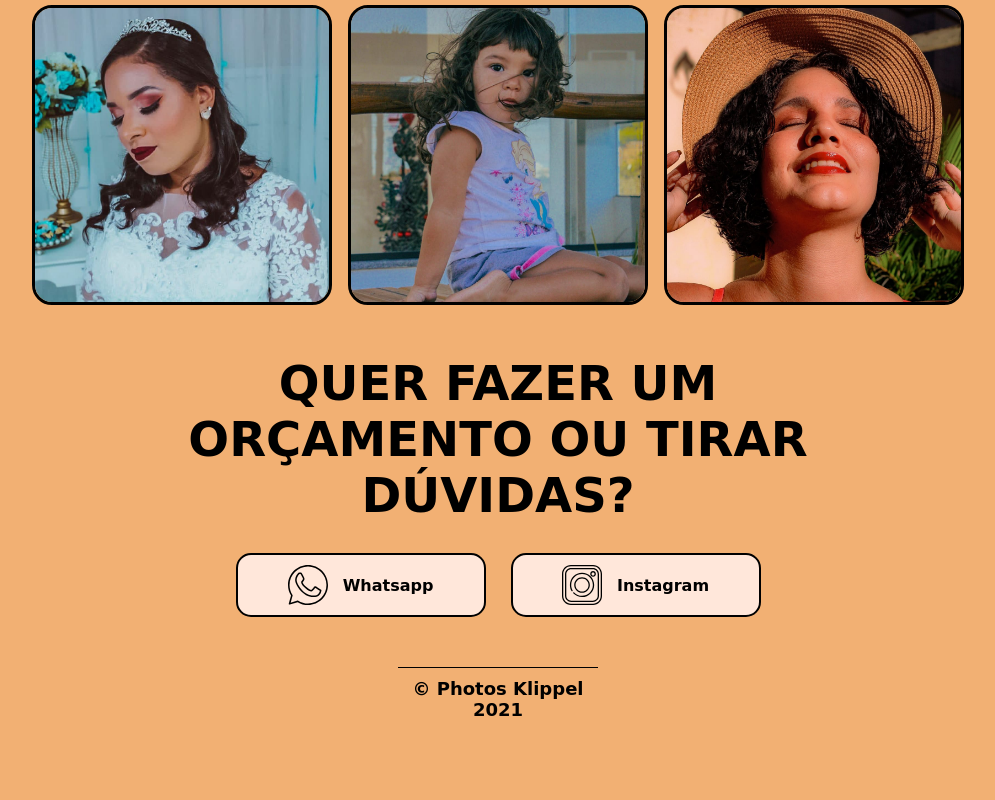
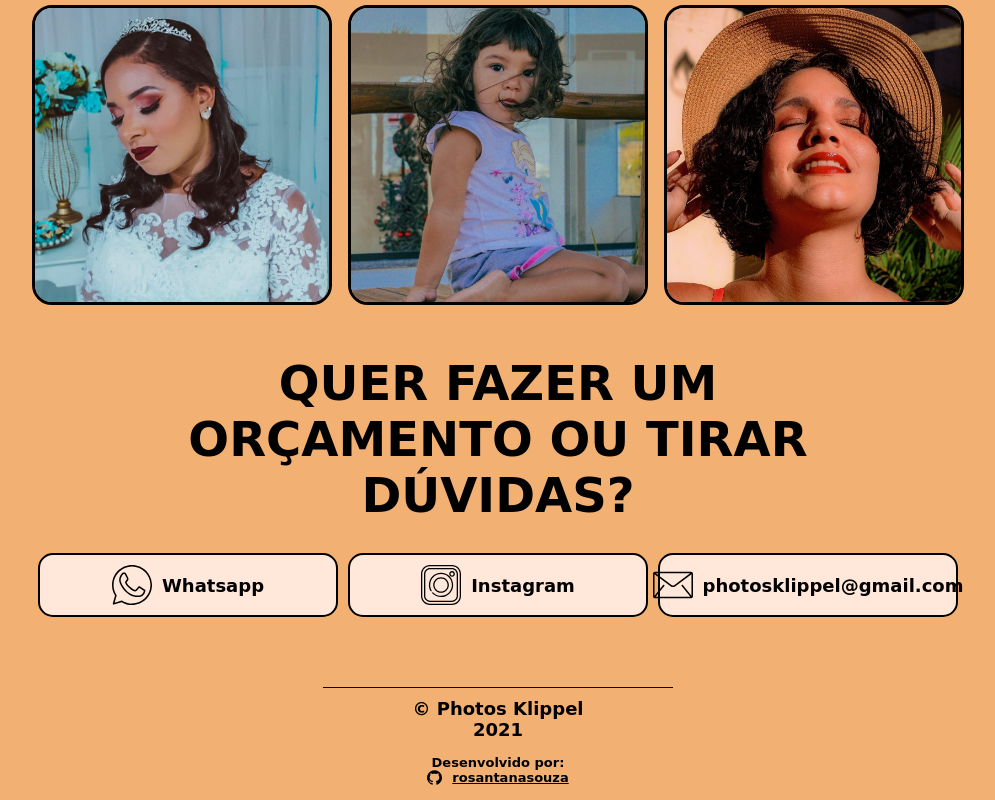
Before and after one commit to rosantanasouza/photos-klippel, a plain HTML site: page public/index.html in a window 1280 px wide. Shown: the part 1137-1937 px from the top of the page, without its empty margins (142-1137 px from the left). Before the commit the page ends 1867 px from the top, so only its background shows below. Drawn offline with Linux system fonts and the light colour scheme; a web font is replaced by a local one.

Commit message:
Atualização de conteúdo dos contatos e footer.

```diff
--- a/public/css/responsive.css
+++ b/public/css/responsive.css
@@ -22,7 +22,6 @@
     .icon-bag{
         width: 50px;
         height: 50px;
-
     }
 
     .content-grid-photos-jobs {
@@ -30,13 +29,12 @@
         grid-template-columns: 300px;
     }
 
-    .contatos {
+    .titulo-contatos {
         font-size: 2em;
     }
 
     .content-contatos {
         flex-direction: column;
-        align-items: center;
     }
 
 }
--- a/public/css/style.css
+++ b/public/css/style.css
@@ -75,7 +75,7 @@ header h1 {
     transform: translateY(-10px);
 }
 
-.contatos {
+.titulo-contatos {
     text-transform: uppercase;
     text-align: center;
     margin-top: 50px;
@@ -88,7 +88,8 @@ header h1 {
     display: flex;
     flex-direction: row;
     justify-content: center;
-    gap: 25px;
+    align-items: center;
+    gap: 10px;
 }
 
 .icon-contatos {
@@ -101,12 +102,13 @@ header h1 {
     flex-direction: row;
     align-items: center;
     justify-content: center;
-    gap: 15px;
+    gap: 10px;
     padding: 10px;
-    width: 250px;
+    width: 300px;
     border: 2px solid black;
     border-radius: 15px;
     text-decoration: none;
+    font-size: large;
     font-family: 'Nixie One', cursive;
     font-weight: 800;
     color: black;
@@ -119,11 +121,12 @@ header h1 {
 }
 
 footer {
-    margin-top: 40px;
-    padding: 10px;
+    margin-top: 70px;
+    padding-bottom: 15px;
 }
+
 footer hr {
-    width: 200px;
+    width: 350px;
     border: 0px;
     height: 1px;
     background-color: black;
@@ -131,11 +134,33 @@ footer hr {
     margin-right: auto;
 }
 
-footer p {
+.nome-marca{
     margin-top: 10px;
+    margin-bottom: 15px;
     text-align: center;
     font-family: 'Nixie One', cursive;
     font-weight: 800;
     font-size: large;
+}
 
+.dev-autor {
+    font-family: 'Nixie One', cursive;
+    font-weight: 800;
+    font-size: small;
+    display: flex;
+    flex-direction: column;
+    align-items: center;
 }
+
+.dev-autor a {
+    color: black;
+    display: flex;
+    flex-direction: row;
+    align-items: center;
+    gap: 10px;
+}
+
+.dev-autor a img {
+    width: 15px;
+    height: 15px;
+}
--- a/public/index.html
+++ b/public/index.html
@@ -45,11 +45,12 @@
             <img class="photos-jobs" src="./images/Crianca_01.jpeg" alt="Criançan sentada">
             <img class="photos-jobs" src="./images/Maira_02.jpeg" alt="Moça jovem de chapéu sorrindo">
         </div>
-        <h1 class="contatos">Quer fazer um <br>
+        <h1 class="titulo-contatos">
+            Quer fazer um <br>
             orçamento ou tirar <br>
             dúvidas?
         </h1>
-        <div class="content-contatos">
+        <div id="contatos" class="content-contatos">
             <a href="https://api.whatsapp.com/send?phone=5571992315926" target="_blank">
                 <img class="icon-contatos" src="./icons/whatsapp.svg" alt="">
                 <p>Whatsapp</p>
@@ -58,14 +59,26 @@
                 <img class="icon-contatos" src="./icons/instagram.svg" alt="">
                 <p>Instagram</p>
             </a>
+            <a href="#contatos">
+                <img class="icon-contatos" src="./icons/mail.svg" alt="">
+                <p>photosklippel@gmail.com </p>
+            </a>
         </div>
     </main>
 
     <footer>
         <hr>
-        <p>&copy; Photos Klippel <br>
+        <p class="nome-marca">
+            &copy; Photos Klippel <br>
             2021
         </p>
+        <div class="dev-autor">
+            <p>Desenvolvido por:</p>
+            <a href="https://github.com/rosantanasouza" target="_blank">
+                <img src="./icons/github.svg" alt="Logo do Github">
+                <p>rosantanasouza</p>
+            </a>
+        </div>
     </footer>
 </body>
 
```
Also changed, not shown: public/icons/github.svg (added), public/icons/mail.svg (added), 1 other file.
